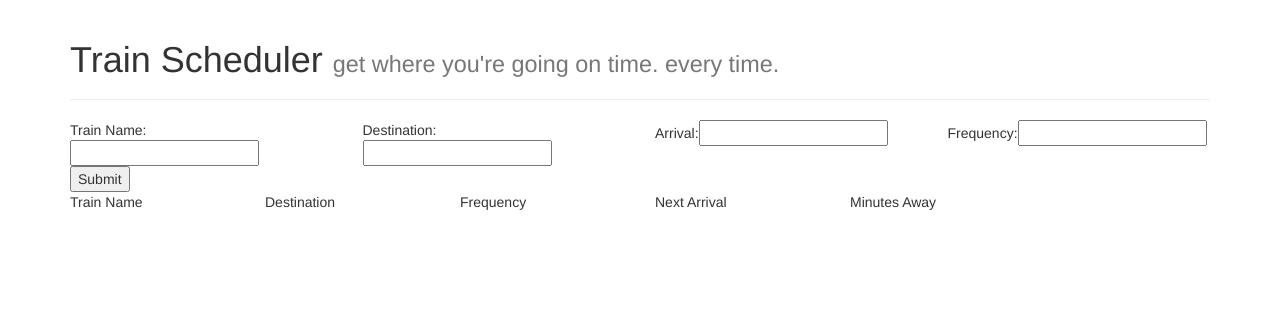
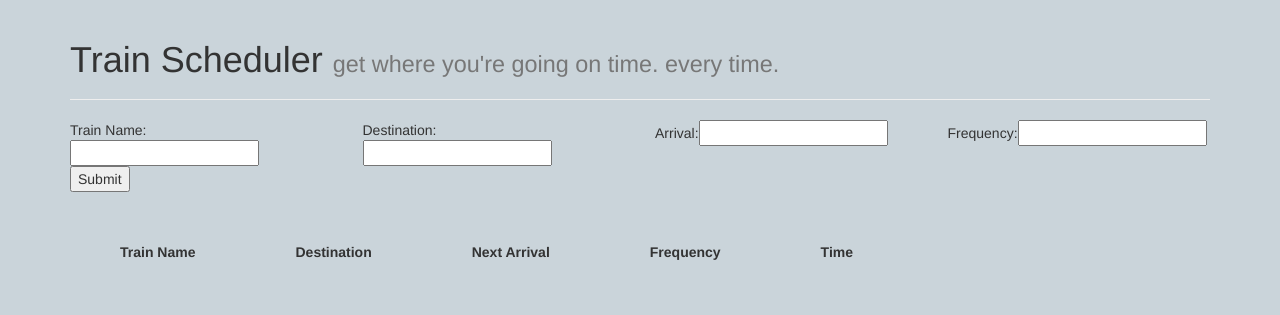
Before and after one commit to peterjuff/Train-Scheduler, a plain HTML site: page index.html in a window 1280 px wide. Drawn offline with nearby package versions, Linux system fonts and the light colour scheme; no server answers.

Commit message:
working aside from momentjs

```diff
--- a/assets/data.js
+++ b/assets/data.js
@@ -3,6 +3,7 @@ var train;
 var destination;
 var arrival;
 var frequency;
+
 
 // Initialize Firebase
 var config = {
@@ -19,6 +20,8 @@ var config = {
 var datab = firebase.database();
 
 console.log(datab);
+
+var time = moment();
 
 datab.ref().on("child_added", function(childSnapshot, prevChildKey) {
   var trainVal = childSnapshot.val().name;
--- /dev/null
+++ b/assets/style.css
@@ -0,0 +1,9 @@
+#tr, #dest, #freq, #next, #time {
+
+    padding: 50px;
+}
+
+body {
+    background-color: rgb(202, 212, 218)
+
+}
--- a/index.html
+++ b/index.html
@@ -6,7 +6,9 @@
     <meta http-equiv="X-UA-Compatible" content="ie=edge">
     <script src="https://www.gstatic.com/firebasejs/4.8.1/firebase.js"></script>
     <script src="https://ajax.googleapis.com/ajax/libs/jquery/3.2.1/jquery.min.js"></script>
+    <script src="https://cdn.jsdelivr.net/momentjs/2.12.0/moment.min.js"></script>
     <link rel="stylesheet" href="https://maxcdn.bootstrapcdn.com/bootstrap/3.3.7/css/bootstrap.min.css" integrity="sha384-BVYiiSIFeK1dGmJRAkycuHAHRg32OmUcww7on3RYdg4Va+PmSTsz/K68vbdEjh4u" crossorigin="anonymous">
+    <link rel="stylesheet" href="assets/style.css">
     <title>Document</title>
 </head>
 <body>
@@ -26,14 +28,15 @@
                 <div class="col-md-12"><button id="submit">Submit</button></div>
 
             </div>
-            <div class="row">
-                <div class="col-md-2"><tr><th>Train Name</th></div>
-                <div class="col-md-2"><th>Destination</th></div>
-                <div class="col-md-2"><th>Frequency</th></div>
-                <div class="col-md-2"><th>Next Arrival</th></div>
-                <div class="col-md-2"><th>Minutes Away</th></div>
-            </div>
-            <tbody></tbody>
+            <table>
+
+                        <tr><th id="tr">Train Name</th><th id="dest">Destination</th><th id="next">Next Arrival</th><th id="freq">Frequency</th><th id="time">Time</th></tr>
+
+                        <tbody></tbody>
+
+
+
+            </table>
 
 
 
```
Also changed, not shown: 1 other file.
